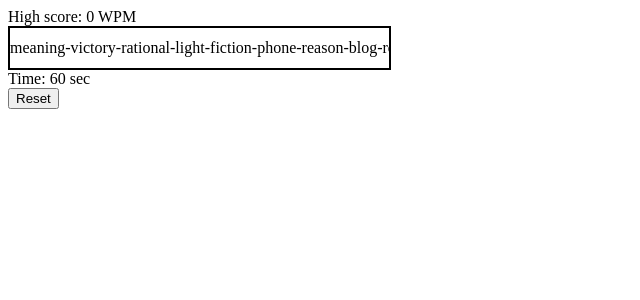
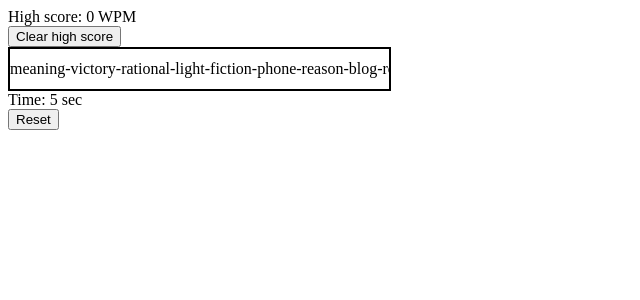
Before and after one commit to Vegardhgr/SimplyType, a React (Vite) app in the folder frontend/: page / in a window 1280 px wide. Shown: the top 300 px of the page, without its empty margins (0-640 px from the left). Built offline with nearby package versions, Linux system fonts and the light colour scheme.

Commit message:
Included button to clear high score

```diff
--- a/frontend/src/components/box.tsx
+++ b/frontend/src/components/box.tsx
@@ -13,7 +13,7 @@ type wordTupleType = [string, boolean | undefined]
 function Box({wordlist, setWordlist}:{wordlist: wordTupleType[], setWordlist: Dispatcher<wordTupleType[]>}){
     const [removedChars, setRemovedChars] = useState<wordTupleType[]>([])
     const [charCount, setCharCount] = useState<number>(0)
-    const initialTimeInSec:number = 60
+    const initialTimeInSec:number = 5
     const [timer, setTimer] = useState<number>(initialTimeInSec)
     const [timerId, setTimerId] = useState<number | null>(null); // State to hold the timer id
     const [timeLastUpdate, setTimeLastUpdate] = useState<number>(0)
@@ -105,7 +105,7 @@ function Box({wordlist, setWordlist}:{wordlist: wordTupleType[], setWordlist: Di
         HandleKeyboardEvent(charCount, setCharCount, removedChars, setRemovedChars, wordlist, setWordlist, e)
     }
 
-   const countNumberOfCorrectAndWrongChars = () => {
+    const countNumberOfCorrectAndWrongChars = () => {
         removedChars.map(([_,bool]) => {
             if (bool) {
                 nrOfCorrectChars += 1
@@ -123,11 +123,17 @@ function Box({wordlist, setWordlist}:{wordlist: wordTupleType[], setWordlist: Di
             }
         }
         return true
-   }
+    }
+
+    const clearHighScore = () => {
+        localStorage.setItem(localStorageKey, "0")
+        setHighScore(0)
+    }
 
     return(
         <>
             <div>High score: {highScore} WPM </div>
+            <button onClick={clearHighScore}>Clear high score</button>
             <div id = "textWrapperBox">
                 <div tabIndex={1} id = "text" onKeyDown={keyPressed}>{renderText()}</div>
             </div>
```
